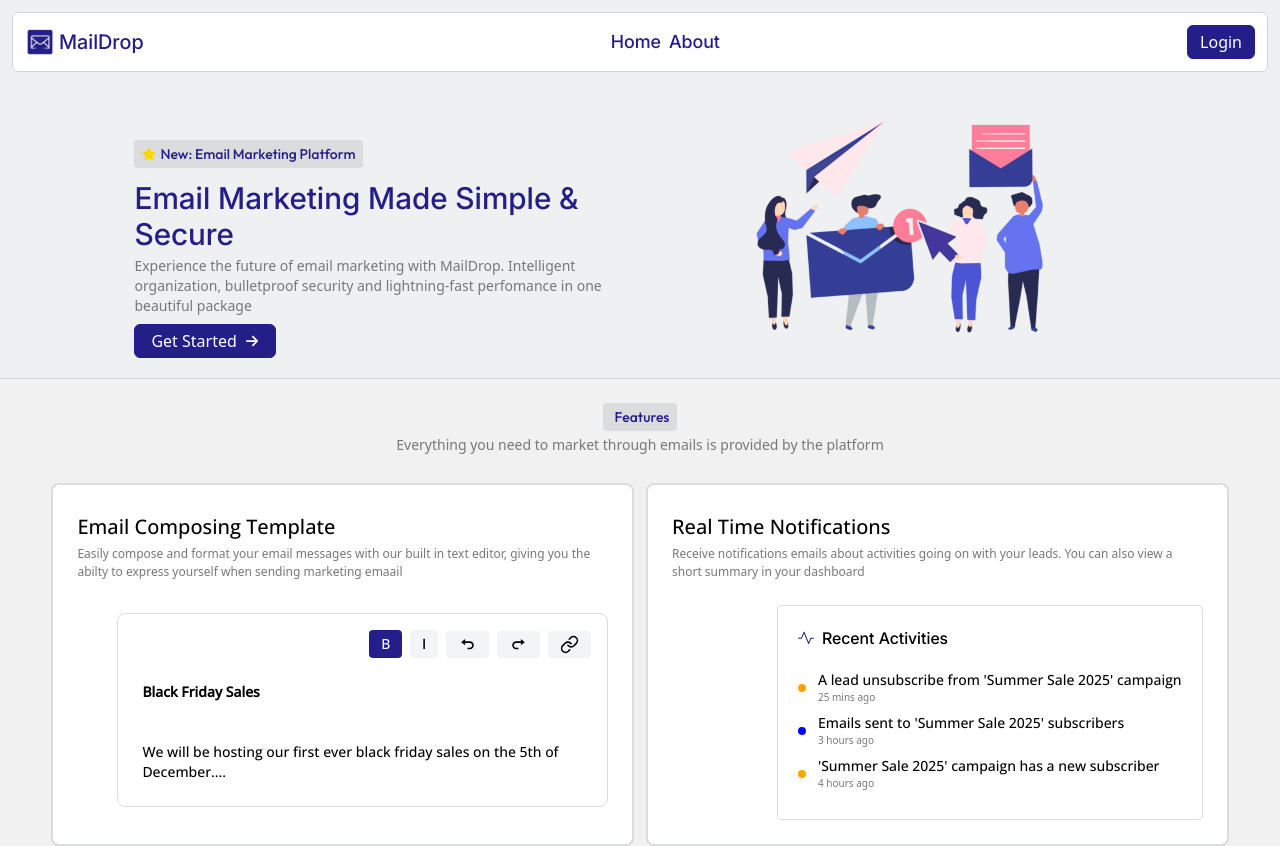
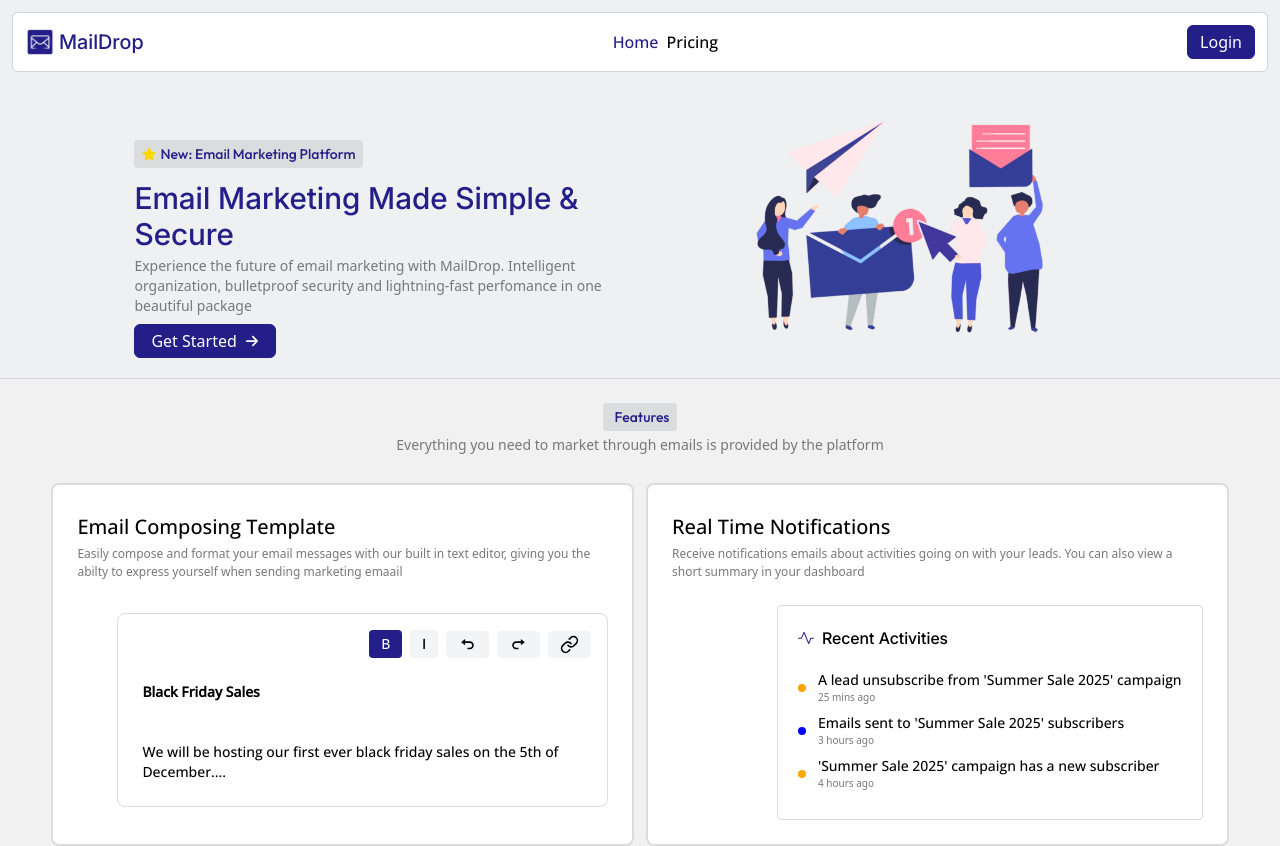
Before and after one commit to Habeebamoo/MailDrop, a React (Vite) app in the folder client/: page / in a window 1280 px wide. Shown: the top 846 px of the page. Built offline with nearby package versions, Linux system fonts and the light colour scheme; no server answers.

Commit message:
updated home header for mobile & desktop

```diff
--- a/client/src/components/home/Header.tsx
+++ b/client/src/components/home/Header.tsx
@@ -3,7 +3,7 @@ import { RiMenu3Line } from "react-icons/ri"
 import { LiaTimesSolid } from "react-icons/lia"
 import NavBar from "./NavBar"
 import { useState } from "react"
-import { useNavigate } from "react-router-dom"
+import { NavLink, useNavigate } from "react-router-dom"
 import { useUser } from "../../context/UserContext"
 
 const Header = () => {
@@ -35,8 +35,18 @@ const Header = () => {
             <h1 className="text-xl font-inter text-primary ml-1">MailDrop</h1>
           </div>
           <div className="flex-between gap-2 max-sm:hidden">
-            <p className="text-lg text-primary font-inter cursor-pointer">Home</p>
-            <p className="text-lg text-primary font-inter cursor-pointer">About</p>
+            <NavLink
+              to={"/"}
+              className={({ isActive }) => isActive ? "home-dsk-link-active" : "home-dsk-link"}
+            >
+              Home
+            </NavLink>
+            <NavLink
+              to={"/pricing"}
+              className={({ isActive }) => isActive ? "home-dsk-link-active" : "home-dsk-link"}
+            >
+              Pricing
+            </NavLink>
           </div>
           <button onClick={autoSignIn} className="max-sm:hidden btn-primary">{autoSignInText}</button>
           <div onClick={toggleNav} className="sm:hidden cursor-pointer">
--- a/client/src/components/home/NavBar.tsx
+++ b/client/src/components/home/NavBar.tsx
@@ -1,4 +1,4 @@
-import { useNavigate } from "react-router-dom"
+import { NavLink, useNavigate } from "react-router-dom"
 import { useUser } from "../../context/UserContext"
 
 const NavBar = () => {
@@ -17,8 +17,18 @@ const NavBar = () => {
 
   return (
     <div className="flex-center flex-col mt-3 sm:hidden">
-      <p className="text-lg mb-3 hover:text-primary cursor-pointer">Home</p>
-      <p className="text-lg mb-3 hover:text-primary cursor-pointer">About</p>
+      <NavLink
+        to={"/"}
+        className={({ isActive }) => isActive ? "home-mobile-link-active" : "home-mobile-link"}
+      >
+        Home
+      </NavLink>
+      <NavLink
+        to={"/pricing"}
+        className={({ isActive }) => isActive ? "home-mobile-link-active" : "home-mobile-link"}
+      >
+        Pricing
+      </NavLink>
       <button onClick={autoSignIn} className="btn-primary mt-1">{autoSignInText}</button>
     </div>
   )
--- a/client/src/index.css
+++ b/client/src/index.css
@@ -48,6 +48,22 @@
 	@apply py-1 bg-primary text-white rounded-md px-3 hover:bg-transparent hover:text-primary border-1 border-primary cursor-pointer;
 }
 
+@utility home-mobile-link {
+	@apply text-lg mb-5 cursor-pointer font-open;
+}
+
+@utility home-mobile-link-active {
+	@apply text-xl mb-5 text-primary cursor-pointer font-open;
+}
+
+@utility home-dsk-link {
+	@apply font-open cursor-pointer;
+}
+
+@utility home-dsk-link-active {
+ @apply text-primary font-open cursor-pointer;
+}
+
 @utility nav-link {
 	@apply flex-start gap-1 text-accent cursor-pointer ml-1 font-outfit hover:text-white;
 }
```
